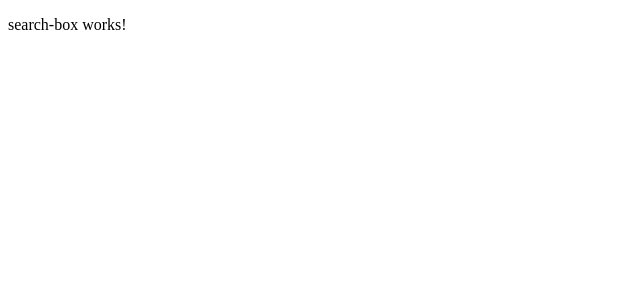
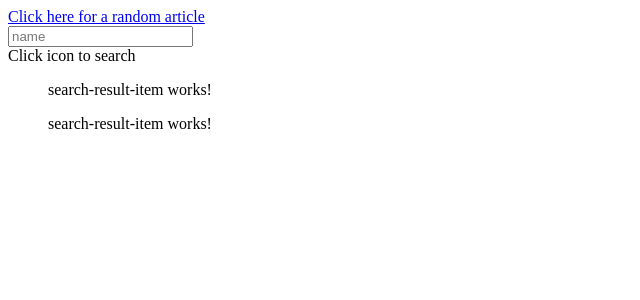
Before and after one commit to parloti/wikipedia-viewer, an Angular app: page / in a window 1280 px wide. Shown: the top 300 px of the page, without its empty margins (0-640 px from the left). Built offline with nearby package versions, Linux system fonts and the light colour scheme.

Commit message:
Build search-box

```diff
--- a/src/app/app.component.html
+++ b/src/app/app.component.html
@@ -1 +1,2 @@
 <app-search-box></app-search-box>
+<app-search-result-list></app-search-result-list>
--- a/src/app/search-box/search-box.component.html
+++ b/src/app/search-box/search-box.component.html
@@ -1,3 +1,11 @@
-<p>
-  search-box works!
-</p>
+<div>
+  <a target="_blank" href="https://en.wikipedia.org/wiki/Special:Random">
+    <span>Click here for a random article</span>
+  </a>
+</div>
+<div>
+  <input [(ngModel)]="query" placeholder="name">
+</div>
+<div>
+  <span>Click icon to search</span>
+</div>
--- a/src/app/search-result-list/search-result-list.component.html
+++ b/src/app/search-result-list/search-result-list.component.html
@@ -1,3 +1,3 @@
-<p>
-  search-result-list works!
-</p>
+<ul>
+  <app-search-result-item *ngFor="let result of results"></app-search-result-item>
+</ul>
--- a/src/app/search-result-list/search-result-list.component.ts
+++ b/src/app/search-result-list/search-result-list.component.ts
@@ -6,8 +6,11 @@ import { Component, OnInit } from '@angular/core';
   styleUrls: ['./search-result-list.component.css']
 })
 export class SearchResultListComponent implements OnInit {
+  results: Array<any>;
 
-  constructor() { }
+  constructor() {
+    this.results = ["", ""];
+  }
 
   ngOnInit() {
   }
```
